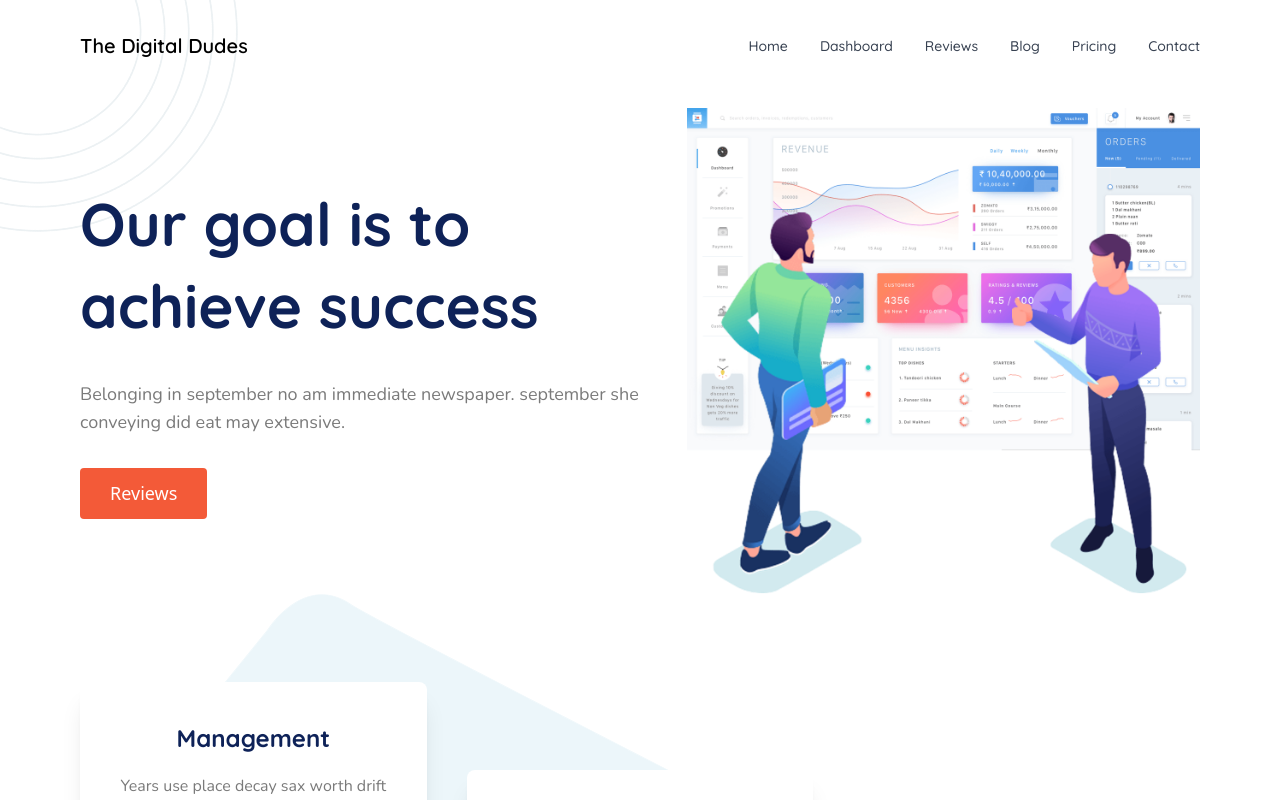
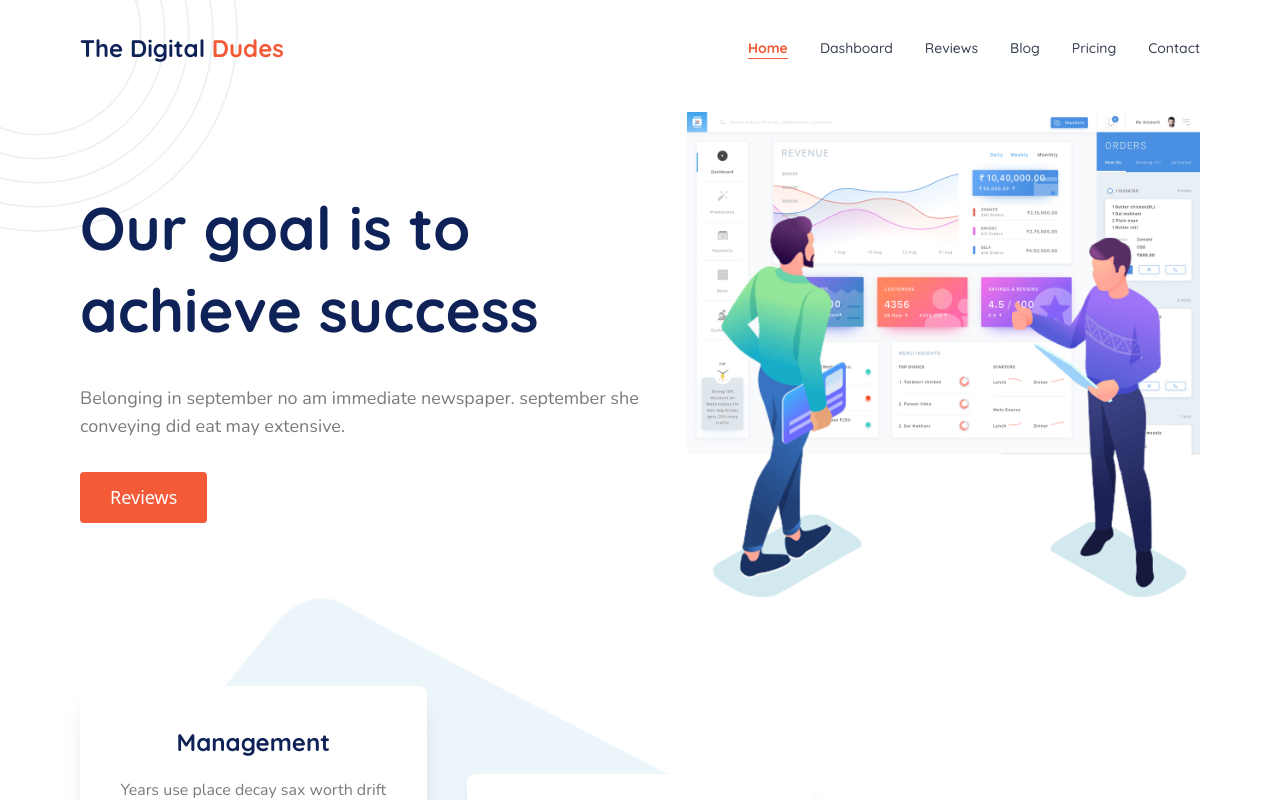
Before and after one commit to jsxshamim/product-analysis-website, a React (Create React App) app: page / in a window 1280 px wide. Shown: the top 800 px of the page. Built offline with nearby package versions, Linux system fonts and the light colour scheme.

Commit message:
add active link on header navigation

```diff
--- a/public/index.html
+++ b/public/index.html
@@ -2,13 +2,10 @@
 <html lang="en">
     <head>
         <meta charset="utf-8" />
-    <link rel="icon" href="%PUBLIC_URL%/favicon.ico" />
+        <link rel="icon" href="%PUBLIC_URL%/favicon.jpg" />
         <meta name="viewport" content="width=device-width, initial-scale=1" />
         <meta name="theme-color" content="#000000" />
-    <meta
-      name="description"
-      content="Web site created using create-react-app"
-    />
+        <meta name="description" content="Web site created using create-react-app" />
         <link rel="apple-touch-icon" href="%PUBLIC_URL%/logo192.png" />
         <!--
       manifest.json provides metadata used when your web app is installed on a
@@ -24,7 +21,7 @@
       work correctly both with client-side routing and a non-root public URL.
       Learn how to configure a non-root public URL by running `npm run build`.
     -->
-    <title>React App</title>
+        <title>The Digital Dudes</title>
     </head>
     <body>
         <noscript>You need to enable JavaScript to run this app.</noscript>
@@ -38,6 +35,5 @@
 
       To begin the development, run `npm start` or `yarn start`.
       To create a production bundle, use `npm run build` or `yarn build`.
-    -->
-  </body>
+    --></body>
 </html>
--- a/src/Components/Header/NavBar.js
+++ b/src/Components/Header/NavBar.js
@@ -2,6 +2,11 @@ import React from "react";
 import { Link, NavLink } from "react-router-dom";
 
 const NavBar = () => {
+    const activeStyle = {
+        color: "#f35a38",
+        fontWeight: "bold",
+        borderBottom: "1px solid #f35a38",
+    };
     const menuItems = [
         { name: "Home", href: "/" },
         { name: "Dashboard", href: "/dashboard" },
@@ -13,8 +18,9 @@ const NavBar = () => {
     return (
         <nav className="flex flex-wrap justify-between items-center container mx-auto pt-8 pb-12">
             <Link to="/" className="flex items-center">
-                {/* <img src="/docs/images/logo.svg" className="mr-3 h-6 sm:h-9" alt="" /> */}
-                <span className="self-center text-xl font-semibold whitespace-nowrap">The Digital Dudes</span>
+                <span className="self-center text-xl lg:text-2xl font-bold transition text-title whitespace-nowrap">
+                    The Digital <span className="text-secondary">Dudes</span>
+                </span>
             </Link>
             <button data-collapse-toggle="mobile-menu" type="button" className="inline-flex items-center p-2 ml-3 text-sm text-gray-500 rounded-lg md:hidden hover:bg-gray-100">
                 <span className="sr-only">Open main menu</span>
@@ -33,7 +39,7 @@ const NavBar = () => {
                 <ul className="flex flex-col mt-4 md:flex-row md:space-x-8 md:mt-0 md:text-sm md:font-medium">
                     {menuItems.map((menu, index) => (
                         <li key={index}>
-                            <NavLink to={menu.href} className="block py-2 pr-4 pl-3 text-gray-700 border-b border-gray-100 hover:bg-gray-50 md:hover:bg-transparent md:border-0 md:hover:text-blue-700 md:p-0">
+                            <NavLink style={({ isActive }) => (isActive ? activeStyle : undefined)} to={menu.href} className="block py-2 pr-4 pl-3 text-gray-700 md:hover:bg-transparent md:hover:text-secondary md:p-0">
                                 {menu.name}
                             </NavLink>
                         </li>
--- a/src/Components/HomeReviews/HomeReview/HomeReview.js
+++ b/src/Components/HomeReviews/HomeReview/HomeReview.js
@@ -19,7 +19,7 @@ const HomeReview = ({ review }) => {
                         d="M464 256h-80v-64c0-35.3 28.7-64 64-64h8c13.3 0 24-10.7 24-24V56c0-13.3-10.7-24-24-24h-8c-88.4 0-160 71.6-160 160v240c0 26.5 21.5 48 48 48h128c26.5 0 48-21.5 48-48V304c0-26.5-21.5-48-48-48zm-288 0H96v-64c0-35.3 28.7-64 64-64h8c13.3 0 24-10.7 24-24V56c0-13.3-10.7-24-24-24h-8C71.6 32 0 103.6 0 192v240c0 26.5 21.5 48 48 48h128c26.5 0 48-21.5 48-48V304c0-26.5-21.5-48-48-48z"
                     ></path>
                 </svg>
-                {reviewText.slice(0, 150)}
+                {reviewText.slice(0, 150) + "..."}
             </p>
         </div>
     );
```
Also changed, not shown: public/favicon.jpg (added). Lines whose indentation alone changed are shown as unchanged.
